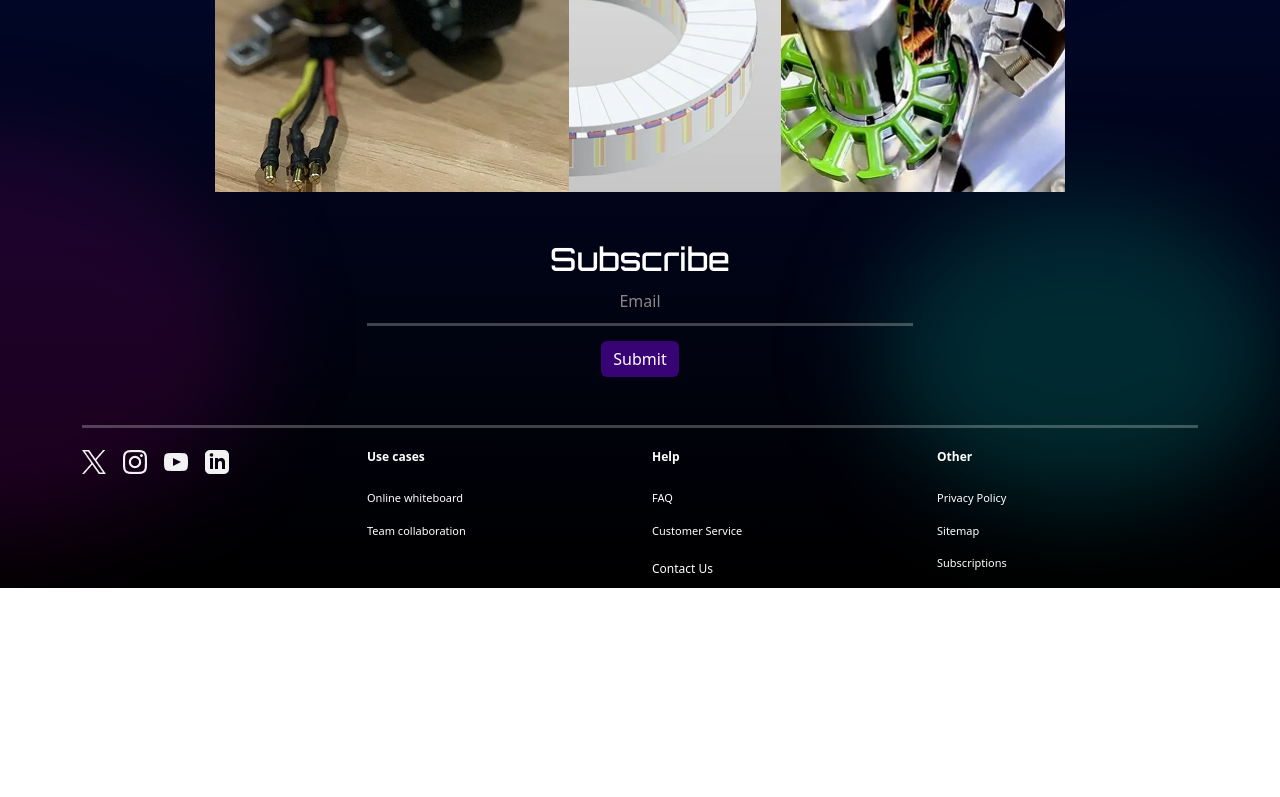
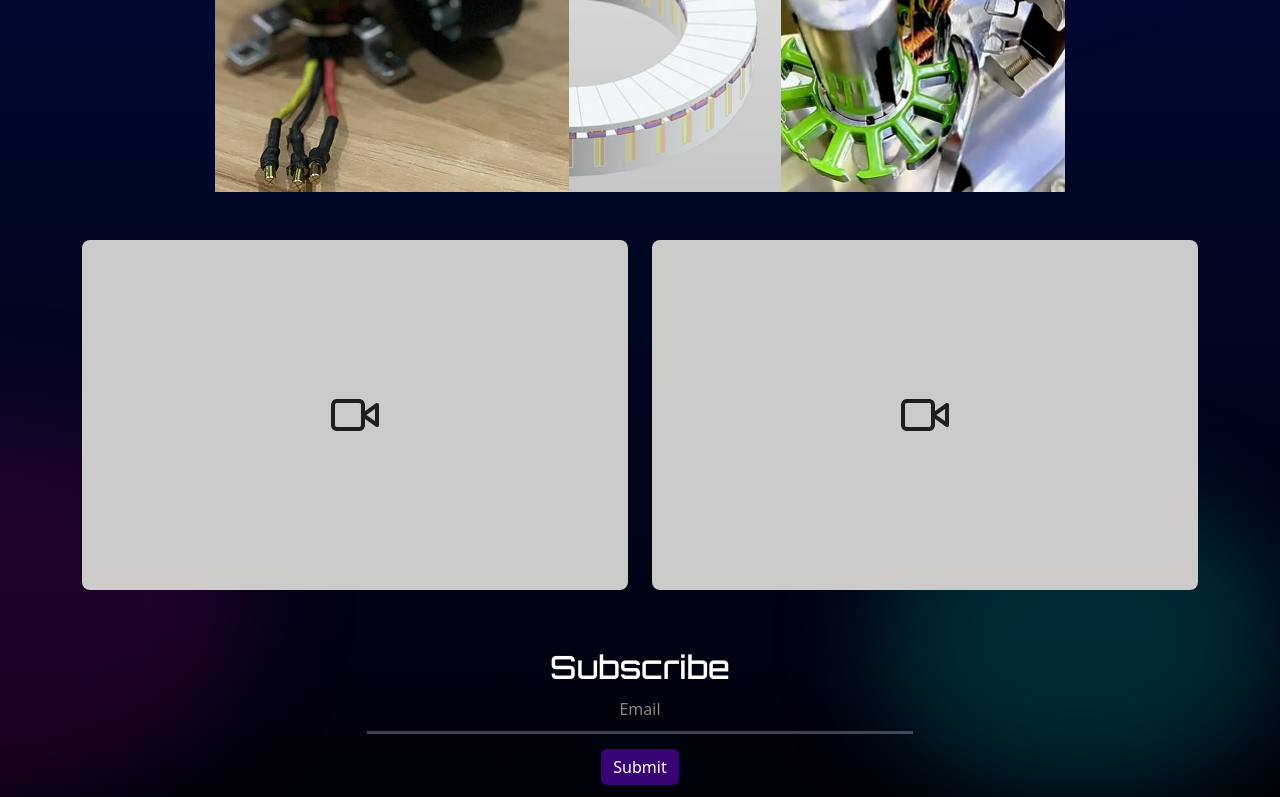
Before and after one commit to 1ce-nine/anyVolt, a React (Vite) app: page / in a window 1280 px wide. Shown: the part 699-1496 px from the top of the page. Before the commit the page ends 1287 px from the top, so only its background shows below. Built offline with nearby package versions, Linux system fonts and the light colour scheme.

Commit message:
Added placeholder video section to home page to match with prototype mockup

```diff
--- a/src/web_pages/Home.jsx
+++ b/src/web_pages/Home.jsx
@@ -9,6 +9,7 @@ import linkedinLogo from '/src/assets/linkedin_logo.png';
 import homePageOne from '/src/assets/home-page-1.png';
 import homePageTwo from '/src/assets/home-page-2.png';
 import homePageThree from '/src/assets/home-page-3.png';
+import cameraImage from '/src/assets/camera_image.png';
 import Subscribe from '/src/components/Subscribe';
 
 function Home() {
@@ -65,6 +66,38 @@ function Home() {
                             <img src={homePageThree} alt="home-image-3" className="img-fluid" style={{ height: 'auto'}}/>
                         </Col>
                     </Row>
+
+                    <Row className="pt-5">
+                        <Col md={6} xs={6} className="text-center">
+                            <div className="img-fluid" style={{
+                                backgroundColor: '#cdcacaff',
+                                width: '600px',
+                                height: '350px',
+                                display: 'inline-flex',
+                                justifyContent: 'center',
+                                alignItems: 'center',
+                                marginBottom: '10px',
+                                borderRadius: '8px'
+                            }}>
+                                <img src={cameraImage} alt="camera-image-1" className="img-fluid" style={{ height: 'auto'}}/>
+                            </div>
+                        </Col>
+
+                        <Col md={6} xs={6} className="text-center">
+                            <div className="img-fluid" style={{
+                                backgroundColor: '#cdcacaff',
+                                width: '600px',
+                                height: '350px',
+                                display: 'inline-flex',
+                                justifyContent: 'center',
+                                alignItems: 'center',
+                                marginBottom: '10px',
+                                borderRadius: '8px'
+                            }}>
+                                <img src={cameraImage} alt="camera-image-1" className="img-fluid" style={{ height: 'auto'}}/>
+                            </div>
+                        </Col>
+                    </Row>
                 </Container>
                 <Subscribe />
             </main>
```
Also changed, not shown: src/assets/camera_image.png (added).
